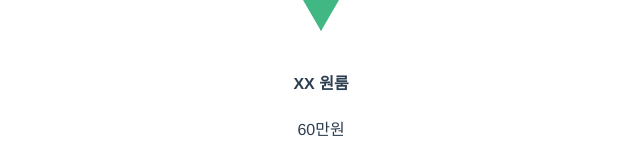
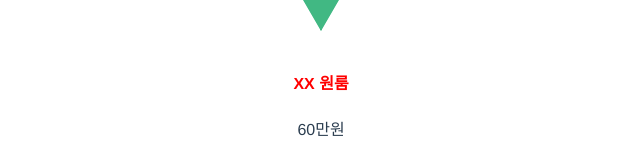
Before and after one commit to museundal/CodingApple_VueJS, a Vue app: page / in a window 1280 px wide. Shown: the part 215-375 px from the top of the page, without its empty margins (319-959 px from the left). Built offline with nearby package versions, Linux system fonts and the light colour scheme.

Commit message:
[:hammer:] 스타일 속성도 바인딩 가능

```diff
--- a/src/App.vue
+++ b/src/App.vue
@@ -1,7 +1,7 @@
 <template>
   <img alt="Vue logo" src="./assets/logo.png">
   <div>
-    <h4>XX 원룸</h4>
+    <h4 :style="스타일">XX 원룸</h4>
     <p>{{ price1 }}만원</p>
   </div>
   <div>
@@ -19,6 +19,7 @@
     return {
       price1: 60,
       price2: 70,
+      스타일: 'color:red'
     }
   },
   components: {
```
